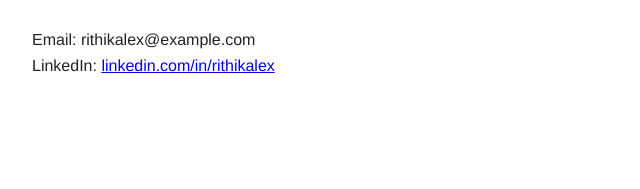
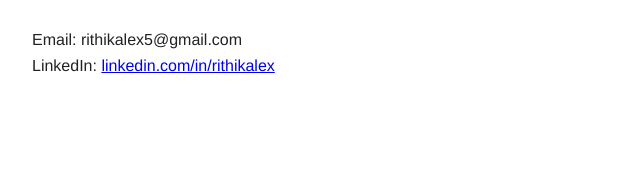
Before and after one commit to Bluemarq/rithikalex.github.io, a plain HTML site: page index.html in a window 1280 px wide. Shown: the part 1675-1864 px from the top of the page, 178-818 px from the left. Drawn offline with Linux system fonts and the light colour scheme.

Commit message:
Update index.html

```diff
--- a/index.html
+++ b/index.html
@@ -117,7 +117,7 @@
 
   <section id="contact">
     <h2>Contact</h2>
-    <p>Email: rithikalex@example.com</p>
+    <p>Email: rithikalex5@gmail.com</p>
     <p>LinkedIn: <a href="https://linkedin.com/in/rithikalex" target="_blank">linkedin.com/in/rithikalex</a></p>
   </section>
 
```
